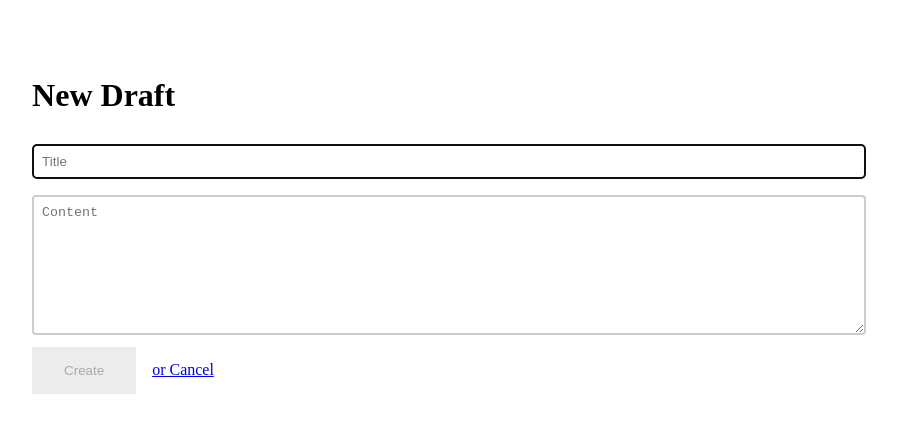
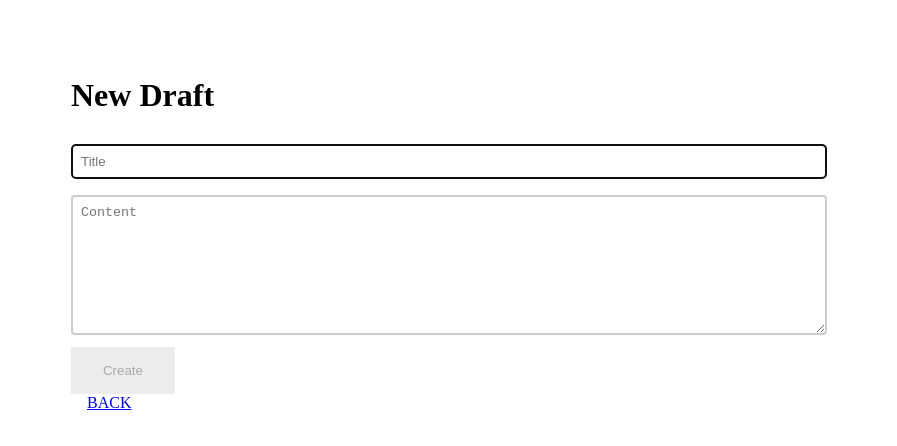
Before and after one commit to miku0129/prj_nextjs_myblog, a Next.js app: page /create in a window 1280 px wide. Shown: the top 446 px of the page, without its empty margins (201-1098 px from the left). Built offline with nearby package versions, Linux system fonts and the light colour scheme.

Commit message:
feat: create component of hyperlink-button

```diff
--- a/src/app/page.tsx
+++ b/src/app/page.tsx
@@ -1,6 +1,7 @@
 import React from "react";
 import prisma from "../lib/prisma";
 import Headline from "@/components/headline.component";
+import HyperlinkBtn from "@/components/hyperlink-button.component";
 
 export default async function Home() {
   const getPosts = async () => {
@@ -23,6 +24,7 @@ export default async function Home() {
     <div>
       <div className="page">
         <h1>Public Feed</h1>
+        <HyperlinkBtn btntype="create"/>
         <main>
           {props &&
             props!.posts.map((post:PostProps) => (
--- a/src/components/create-post.component.tsx
+++ b/src/components/create-post.component.tsx
@@ -2,6 +2,7 @@
 
 import React, { useState } from "react";
 import { useRouter } from "next/navigation";
+import HyperlinkBtn from "./hyperlink-button.component";
 
 const Draft: React.FC = () => {
   const [title, setTitle] = useState("");
@@ -44,9 +45,7 @@ const Draft: React.FC = () => {
             value={content}
           />
           <input disabled={!content || !title} type="submit" value="Create" />
-          <a className="back" href="#" onClick={() => router.push("/")}>
-            or Cancel
-          </a>
+          <HyperlinkBtn btntype="back" />
         </form>
       </div>
       <style jsx>{`
@@ -72,10 +71,6 @@ const Draft: React.FC = () => {
           border: 0;
           padding: 1rem 2rem;
         }
-
-        .back {
-          margin-left: 1rem;
-        }
       `}</style>
     </div>
   );
--- /dev/null
+++ b/src/components/hyperlink-button.component.tsx
@@ -0,0 +1,41 @@
+"use client";
+
+import React from "react";
+import { useRouter } from "next/navigation";
+
+type BtnTypes = {
+    [key:string]:string;
+}
+const BTN_TYPES:BtnTypes = {
+    create : 'create',
+    back: 'back'
+}
+type LinkTypes = {
+    [key:string]:string;
+}
+const LINK_TYPES:LinkTypes = {
+    create : 'create',
+    back: '/'
+}
+
+export default function HyperlinkBtn({btntype}: { btntype: string }) {
+  const router = useRouter();
+  const btn_type= btntype;
+
+  return (
+    <div>
+      <a
+        className="hyperlink-btn"
+        href="#"
+        onClick={() => router.push(`/${LINK_TYPES[btn_type]}`)}
+      >
+        {BTN_TYPES[btn_type].toUpperCase()}
+      </a>
+      <style jsx>{`
+        .hyperlink-btn {
+          margin-left: 1rem;
+        }
+      `}</style>
+    </div>
+  );
+}
```
